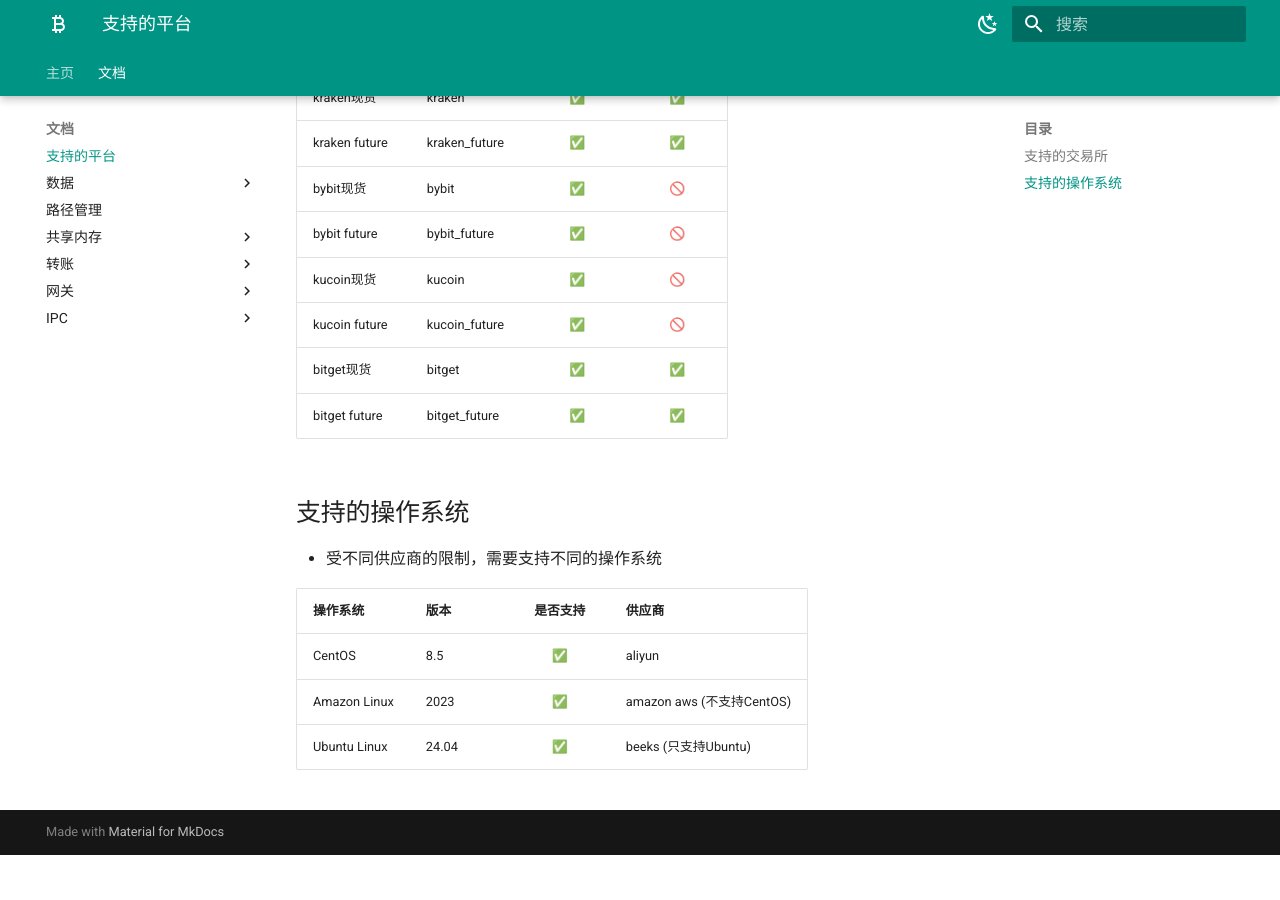
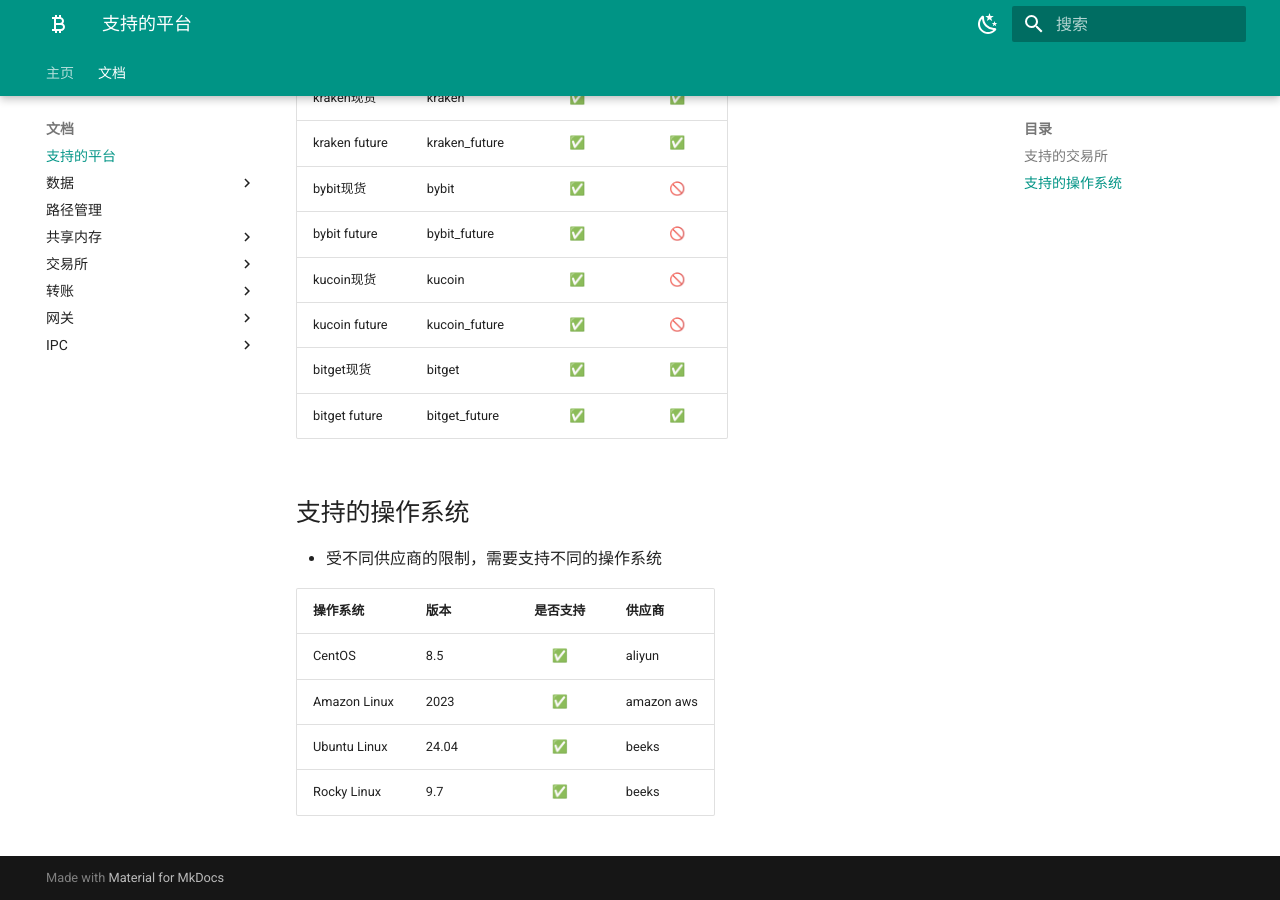
Before and after one commit to relaxdl/hft-wiki, an MkDocs documentation site: the page built from docs/common/support_platform.md, in a window 1280 px wide and 900 px high, scrolled down 675 px. Built offline with MkDocs 1.6.1 and Material for MkDocs 9.7.7, drawn with Linux system fonts in a browser that asks for light colours; before the commit the page ends 1530 px from its top, so only the background shows below that.

```diff
--- a/docs/common/support_platform.md
+++ b/docs/common/support_platform.md
@@ -30,5 +30,6 @@
 | 操作系统 | 版本 | 是否支持 | 供应商 |
 | :--- | :--- | :---: | :--- |
 | CentOS | 8.5 | ✅ | aliyun |
-| Amazon Linux | 2023 | ✅ | amazon aws (不支持CentOS) |
-| Ubuntu Linux | 24.04 | ✅ | beeks (只支持Ubuntu) |
+| Amazon Linux | 2023 | ✅ | amazon aws |
+| Ubuntu Linux | 24.04 | ✅ | beeks |
+| Rocky Linux | 9.7 | ✅ | beeks |
--- a/mkdocs.yml
+++ b/mkdocs.yml
@@ -22,6 +22,10 @@ nav:
       - 最佳实践: common/shm_best_practice.md
       - 资产&策略资产: common/shm_balance.md
       - 自定义信号: common/shm_custom_signal.md
+    - 交易所:
+      - REST API: common/exchange_rest_api.md
+      - Websocket API: common/exchange_websocket_api.md
+      - Websocket Stream: common/exchange_websocket_stream.md
     - 转账:
       - 统一API: common/transfer_api.md
       - 任务: common/transfer_task_manager.md
```
Also changed, not shown: docs/common/exchange_rest_api.md (added, +1 -0 lines), docs/common/exchange_websocket_api.md (added, +1 -0 lines), docs/common/exchange_websocket_stream.md (added, +1 -0 lines).
